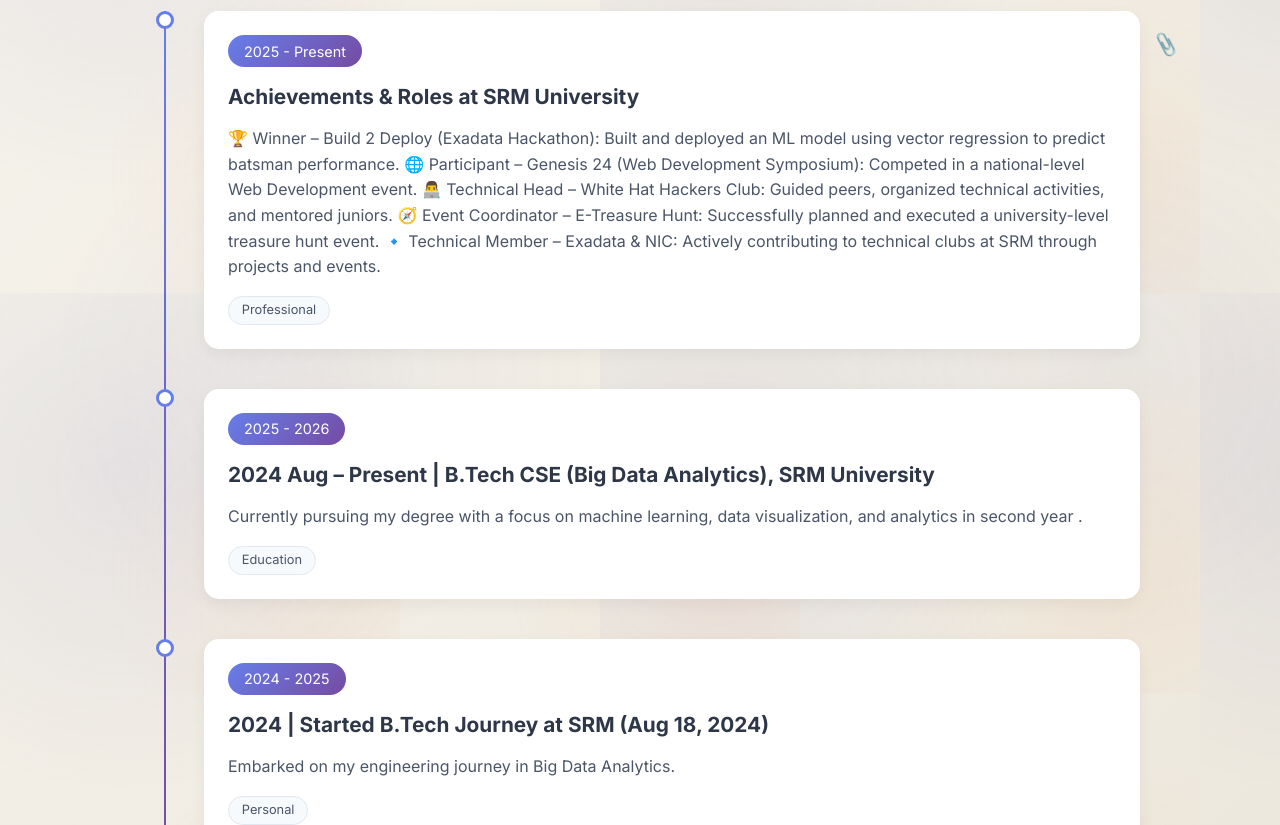
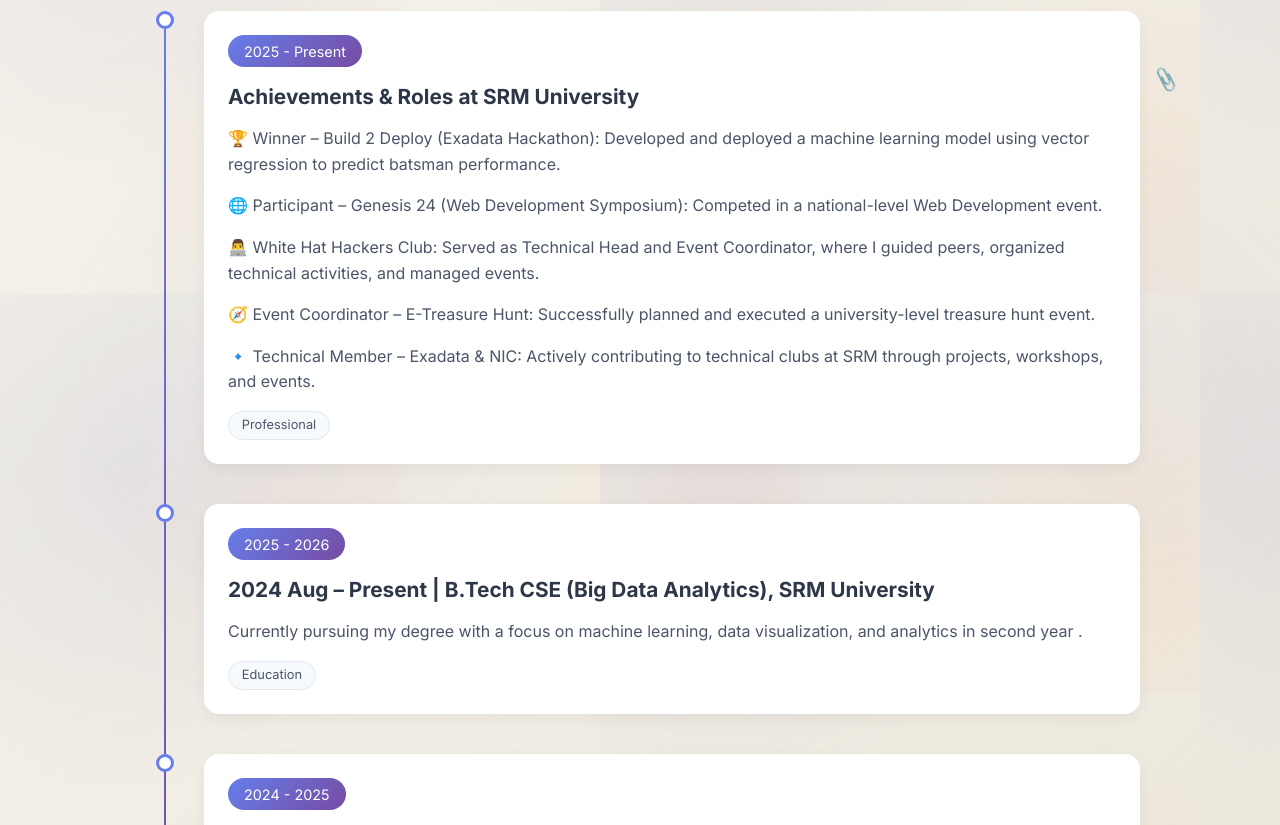
Before and after one commit to keval15-ui/Portfolio, a React (Create React App) app in the folder frontend/: page /about in a window 1280 px wide. Shown: the part 900-1725 px from the top of the page. Built offline with nearby package versions, Linux system fonts and the light colour scheme.

Commit message:
about info

```diff
--- a/frontend/src/components/about.jsx
+++ b/frontend/src/components/about.jsx
@@ -60,16 +60,12 @@
               <div className="timeline-content">
                 <div className="timeline-date">2025 - Present</div>
                 <h3>Achievements & Roles at SRM University</h3>
-                <p>🏆 Winner – Build 2 Deploy (Exadata Hackathon): Built and deployed an ML model using vector regression to predict batsman performance.
-
-🌐 Participant – Genesis 24 (Web Development Symposium): Competed in a national-level Web Development event.
-
-👨‍💻 Technical Head – White Hat Hackers Club: Guided peers, organized technical activities, and mentored juniors.
-
-🧭 Event Coordinator – E-Treasure Hunt: Successfully planned and executed a university-level treasure hunt event.
-
-🔹 Technical Member – Exadata & NIC: Actively contributing to technical clubs at SRM through projects and events.</p>
-                <div className="timeline-tag">Professional</div>
+                <p>🏆 Winner – Build 2 Deploy (Exadata Hackathon): Developed and deployed a machine learning model using vector regression to predict batsman performance.</p>
+                <p>🌐 Participant – Genesis 24 (Web Development Symposium): Competed in a national-level Web Development event.</p>
+                 <p>👨‍💻 White Hat Hackers Club: Served as Technical Head and Event Coordinator, where I guided peers, organized technical activities, and managed events.</p>
+                 <p>🧭 Event Coordinator – E-Treasure Hunt: Successfully planned and executed a university-level treasure hunt event.</p>
+                 <p>🔹 Technical Member – Exadata & NIC: Actively contributing to technical clubs at SRM through projects, workshops, and events.</p>
+                 <div className="timeline-tag">Professional</div>
               </div>
             </div>
 
```
